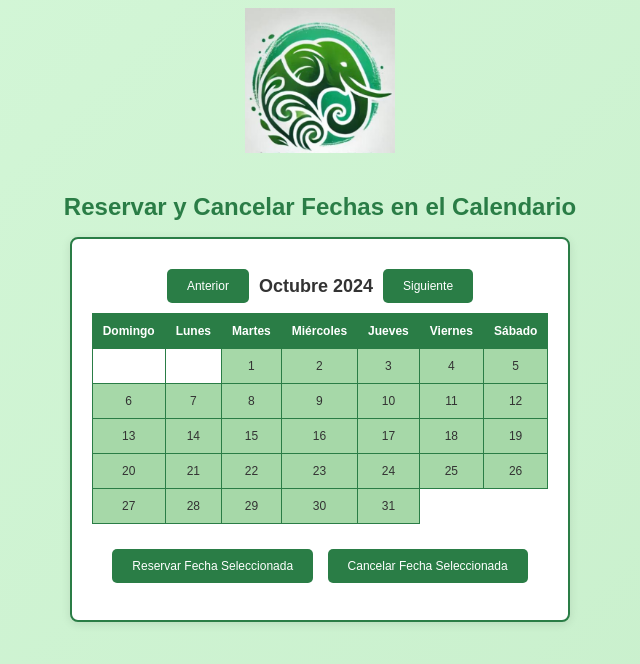
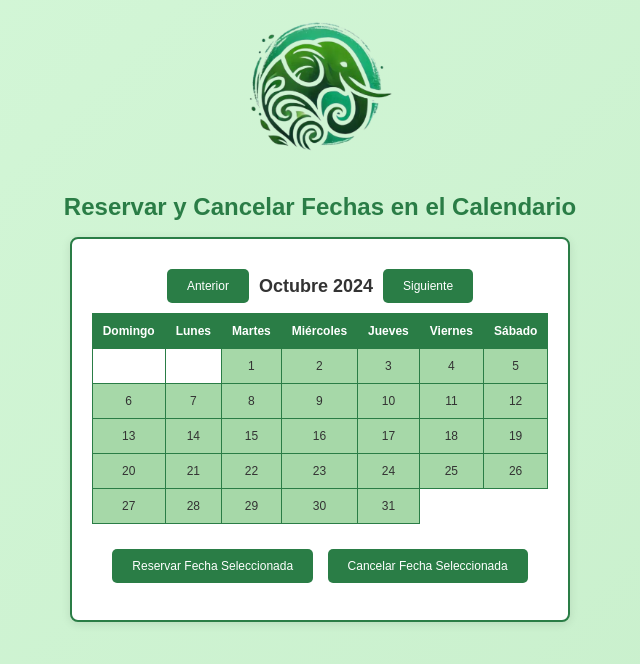
Before and after one commit to seluxz97/MySiamApp2, a plain HTML site: page index.html in a window 1280 px wide. Shown: the whole page, without its empty margins (320-960 px from the left). Drawn offline with Linux system fonts and the light colour scheme.

Commit message:
Update index.html

```diff
--- a/index.html
+++ b/index.html
@@ -115,7 +115,7 @@
 </head>
 <body>
   <!-- Actualiza el src de la imagen con el enlace directo desde GitHub -->
-  <img id="logo" src="https://raw.githubusercontent.com/seluxz97/MySiamApp2/refs/heads/main/WhatsApp Image 2024-09-20 at 19.04.42.jpeg" alt="Logo">
+  <img id="logo" src="https://raw.githubusercontent.com/seluxz97/MySiamApp2/refs/heads/main/Logosiam.png" alt="Logo">
 
   <h1>Reservar y Cancelar Fechas en el Calendario</h1>
 
```
